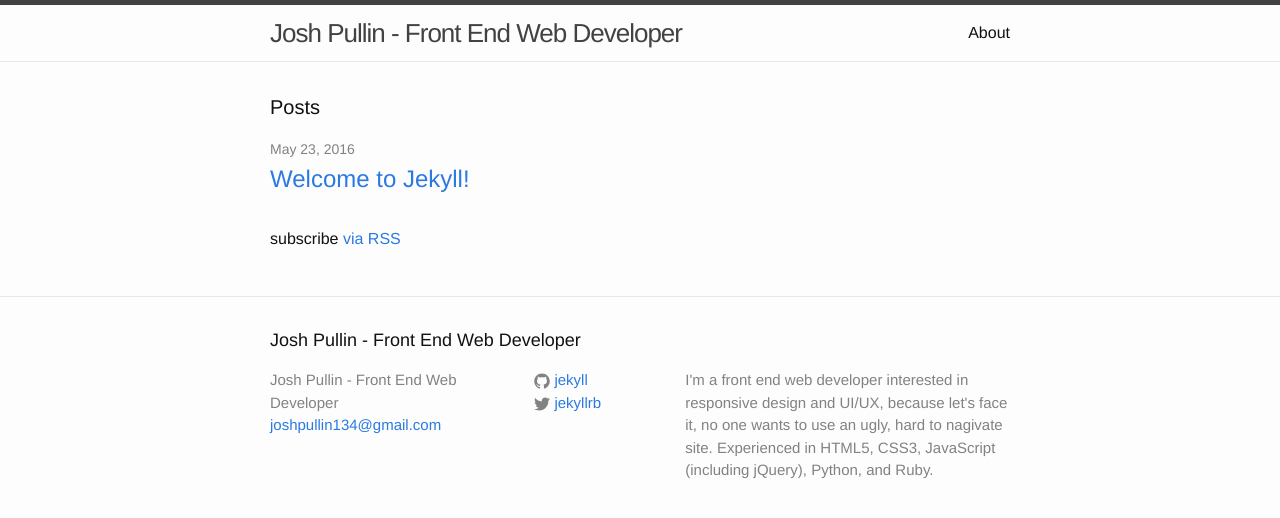
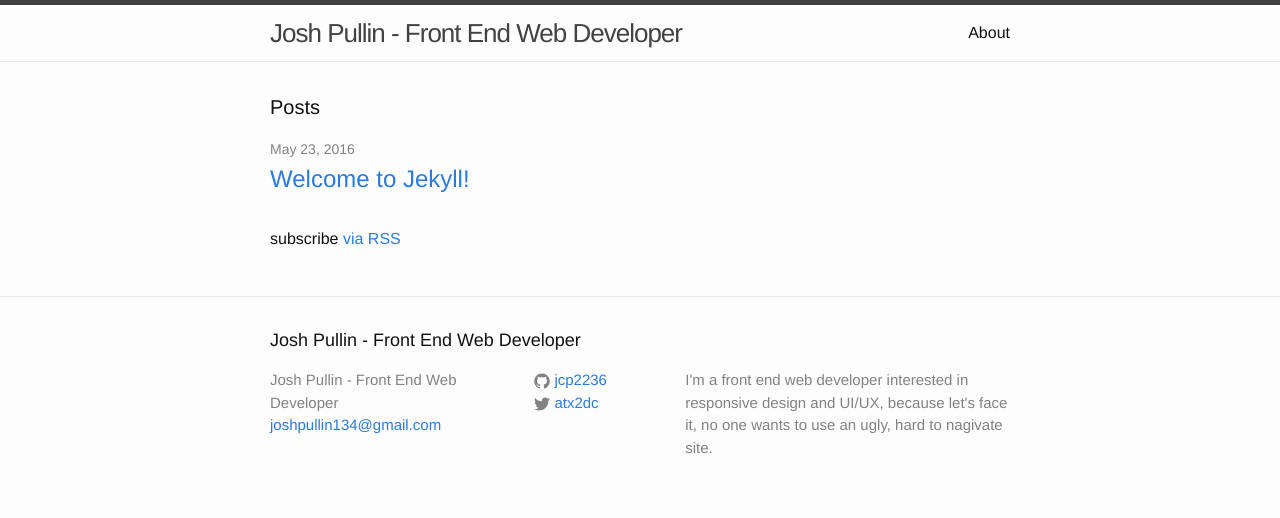
Before and after one commit to jcp2236/jcp2236.github.io, a Jekyll site: the page built from index.html, in a window 1280 px wide. Shown: the top 518 px of the page. Built offline with Jekyll 4.4.1, drawn with Linux system fonts in a browser that asks for light colours.

Commit message:
Update _config.yml

```diff
--- a/_config.yml
+++ b/_config.yml
@@ -11,11 +11,10 @@ email: joshpullin134@gmail.com
 description: > # this means to ignore newlines until "baseurl:"
   I'm a front end web developer interested in responsive design and UI/UX,
   because let's face it, no one wants to use an ugly, hard to nagivate site.
-  Experienced in HTML5, CSS3, JavaScript (including jQuery), Python, and Ruby.
 baseurl: "" # the subpath of your site, e.g. /blog
 url: "joshpullin.com" # the base hostname & protocol for your site
-twitter_username: jekyllrb
-github_username:  jekyll
+twitter_username: atx2dc
+github_username:  jcp2236
 
 # Build settings
 markdown: kramdown
```
